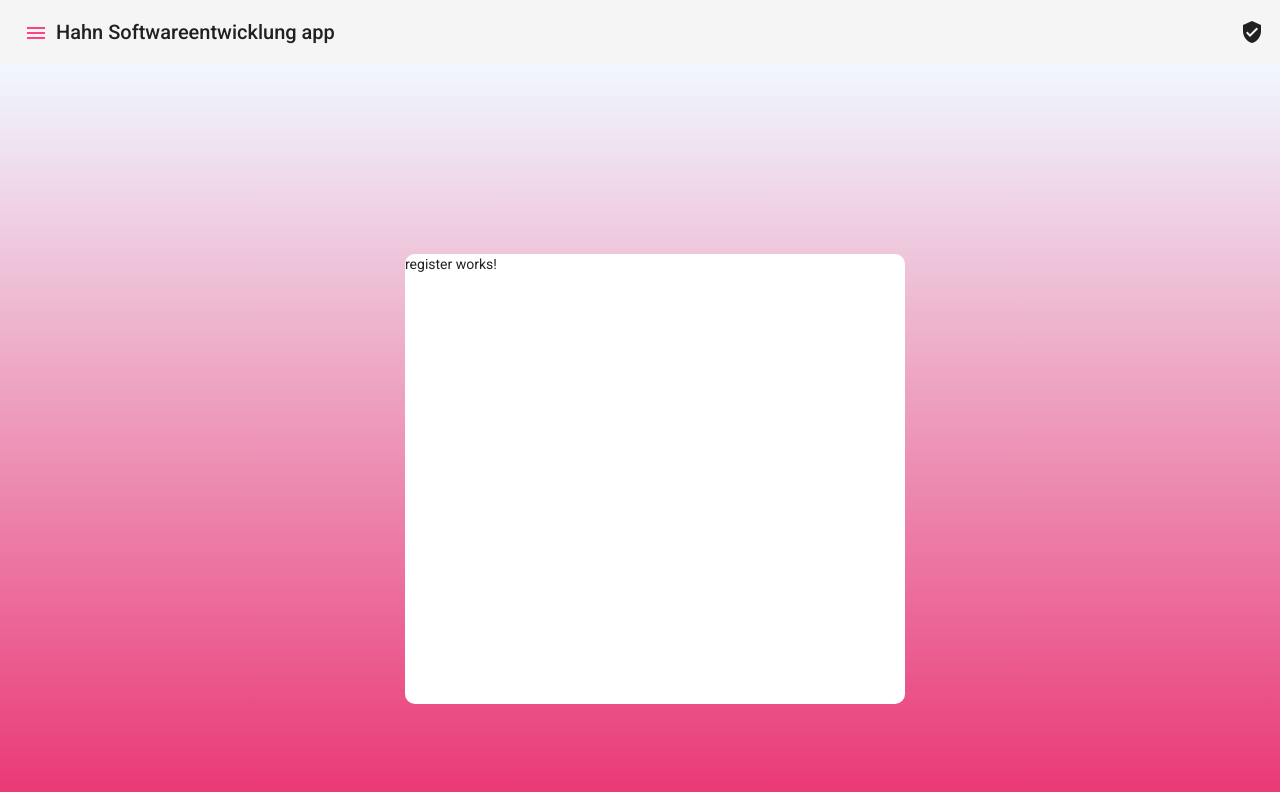
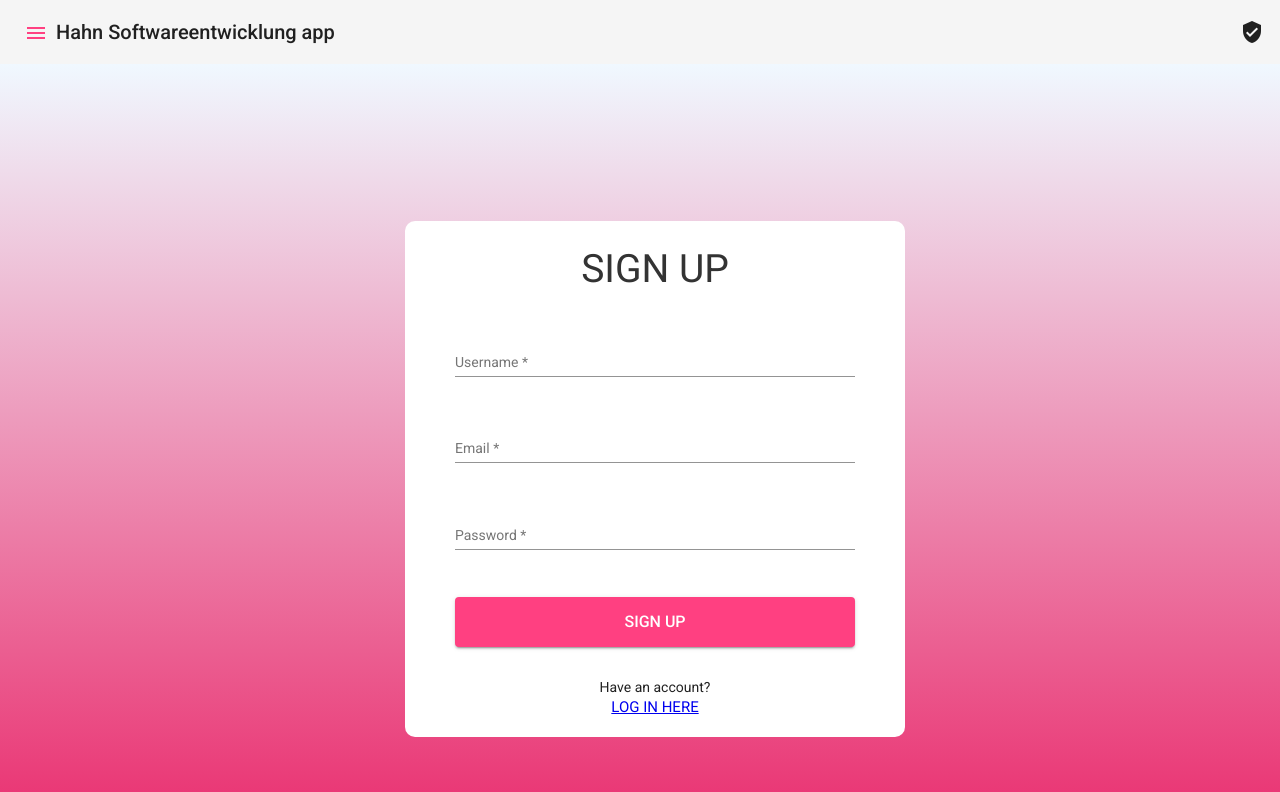
Before and after one commit to MarcosCM2000/mcHannFrontApp, an Angular app: page /auth/register in a window 1280 px wide. Shown: the top 792 px of the page. Built offline with nearby package versions, Linux system fonts and the light colour scheme.

Commit message:
register component

```diff
--- a/src/app/Auth/pages/login/login.component.html
+++ b/src/app/Auth/pages/login/login.component.html
@@ -1,5 +1,5 @@
 <form [formGroup]="loginForm" class="login100-form" (ngSubmit)="login()">
-    <span class="login100-form-title">LOGIN</span>
+    <span class="login100-form-title">LOG IN</span>
 
     <!-- EMAIL-->
     <mat-form-field class="login100-form-field">
@@ -18,11 +18,11 @@
     </mat-form-field>
 
     <div class="login100-form-field">
-        <button class="login100-form-btn" type="submit" mat-raised-button color="accent" cdkFocusInitial>Login</button>
+        <button class="login100-form-btn" type="submit" mat-raised-button color="accent" cdkFocusInitial>Log in</button>
     </div>
 
     <div class="flex-center margin-spacer">
-        <span class="">¿No tienes cuenta?</span>
-        <a routerLink="/auth/register" class="text">Crear una aquí</a>
+        <span>Don't have an account?</span>
+        <a routerLink="/auth/register" class="text">Sign up here</a>
     </div>
 </form>
--- a/src/app/Auth/pages/login/login.component.ts
+++ b/src/app/Auth/pages/login/login.component.ts
@@ -24,6 +24,7 @@ export class LoginComponent implements OnInit {
   }
 
   login() {
+    //TODO: Call endpoint for log in
     console.log('sss');
   }
 
--- a/src/app/Auth/pages/register/register.component.html
+++ b/src/app/Auth/pages/register/register.component.html
@@ -1 +1,36 @@
-<p>register works!</p>
+<form [formGroup]="registerForm" class="login100-form" (ngSubmit)="signup()">
+    <span class="login100-form-title">SIGN UP</span>
+
+    <!-- NAME-->
+    <mat-form-field class="login100-form-field">
+        <mat-label>Username</mat-label>
+        <input type="text" matInput placeholder="John Doe"
+        formControlName="name">
+        <span class="text-danger" *ngIf="validateField('name')">Field is required.</span>
+    </mat-form-field>
+
+    <!-- EMAIL-->
+    <mat-form-field class="login100-form-field">
+        <mat-label>Email</mat-label>
+        <input type="email" matInput placeholder="example@email.com"
+        formControlName="email">
+        <span class="text-danger" *ngIf="validateField('email')">Field is required.</span>
+    </mat-form-field>
+
+    <!-- PASSWORD-->
+    <mat-form-field class="login100-form-field">
+        <mat-label>Password</mat-label>
+        <input type="password" matInput placeholder="example@email.com"
+        formControlName="password">
+        <span class="text-danger" *ngIf="validateField('password')">Field is required.</span>
+    </mat-form-field>
+
+    <div class="login100-form-field">
+        <button class="login100-form-btn" type="submit" mat-raised-button color="accent" cdkFocusInitial>Sign Up</button>
+    </div>
+
+    <div class="flex-center margin-spacer">
+        <span class="">Have an account?</span>
+        <a routerLink="/auth/login" class="text">Log in here</a>
+    </div>
+</form>
--- a/src/app/Auth/pages/register/register.component.ts
+++ b/src/app/Auth/pages/register/register.component.ts
@@ -1,4 +1,5 @@
 import { Component, OnInit } from '@angular/core';
+import { FormBuilder, FormGroup, Validators } from '@angular/forms';
 
 @Component({
   selector: 'app-register',
@@ -8,9 +9,24 @@ import { Component, OnInit } from '@angular/core';
 })
 export class RegisterComponent implements OnInit {
 
-  constructor() { }
+  registerForm: FormGroup = this.fb.group({
+    name: ['', [Validators.required, Validators.minLength(2), Validators.maxLength(20)]],
+    email: ['', [Validators.required, Validators.email] ],  //value, validators Sincronos, validators Asincronos
+    password: ['', [Validators.required, Validators.minLength(3), Validators.maxLength(10)] ],
+  })
+
+  constructor(private fb: FormBuilder) { }
 
   ngOnInit(): void {
   }
 
+  validateField(field: string){
+    return this.registerForm.controls[field].errors && this.registerForm.controls[field].touched;
+  }
+
+  signup() {
+    //TODO: Call endpoint for log in
+    console.log('sss');
+  }
+
 }
--- a/src/app/Shipments/pages/home/home.component.ts
+++ b/src/app/Shipments/pages/home/home.component.ts
@@ -15,7 +15,7 @@ import { SnackBarMessage } from '../../Interfaces/snackBarMessage.interface';
   styleUrls: ['./home.component.css']
 })
 export class HomeComponent implements OnInit {
-  //TODO: Obtain from server
+  //TODO: Call endpoint for obtaining all packages
   shipments: Shipment[] = [
     {
       id: 1,
--- a/src/styles.css
+++ b/src/styles.css
@@ -60,7 +60,6 @@ body { margin: 0; font-family: Roboto, "Helvetica Neue", sans-serif; }
 }
 .wrap-login100 {
     width: 500px;
-    height: 450px;
     background: var(--loginFormBackground);
     border-radius: 10px;
     overflow: hidden;
```
